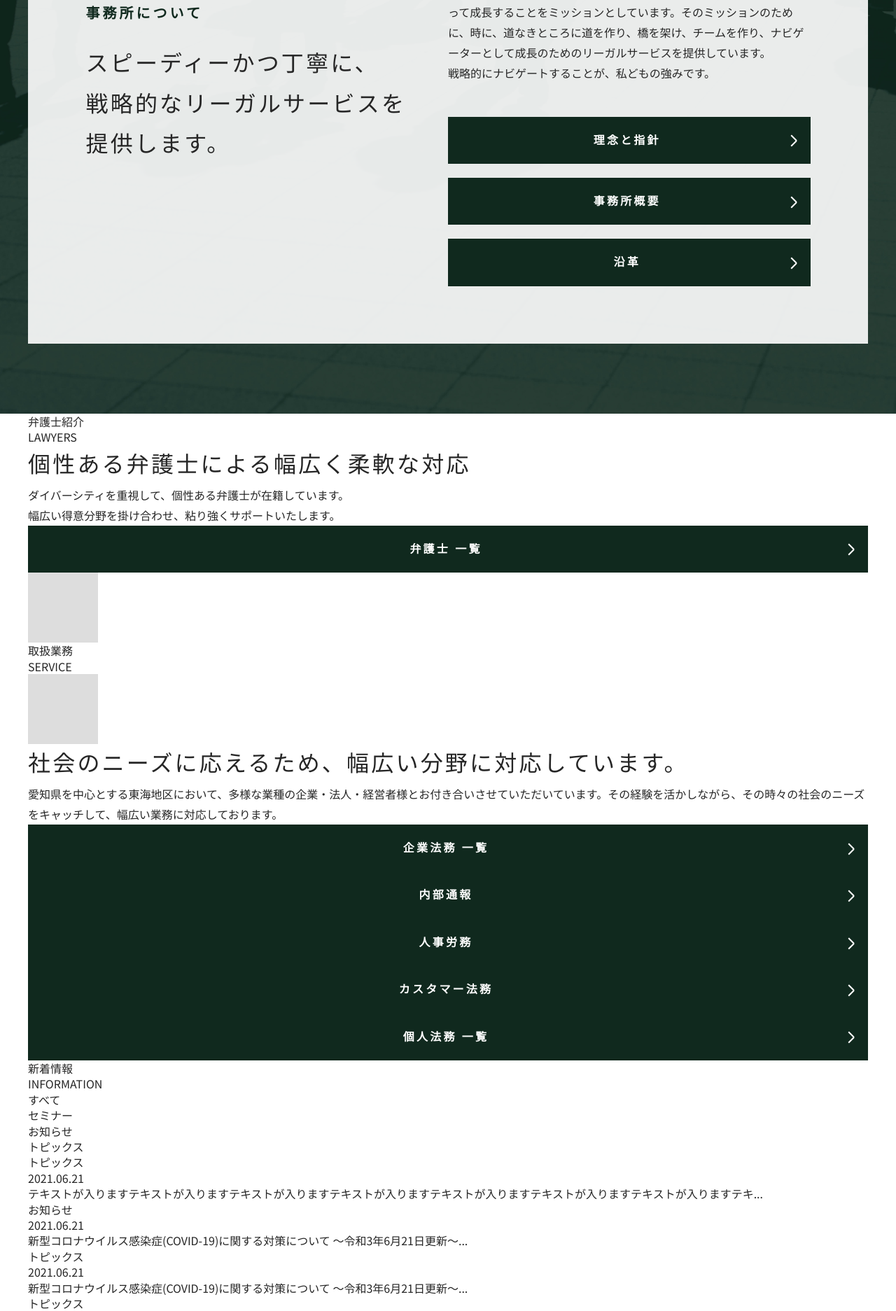
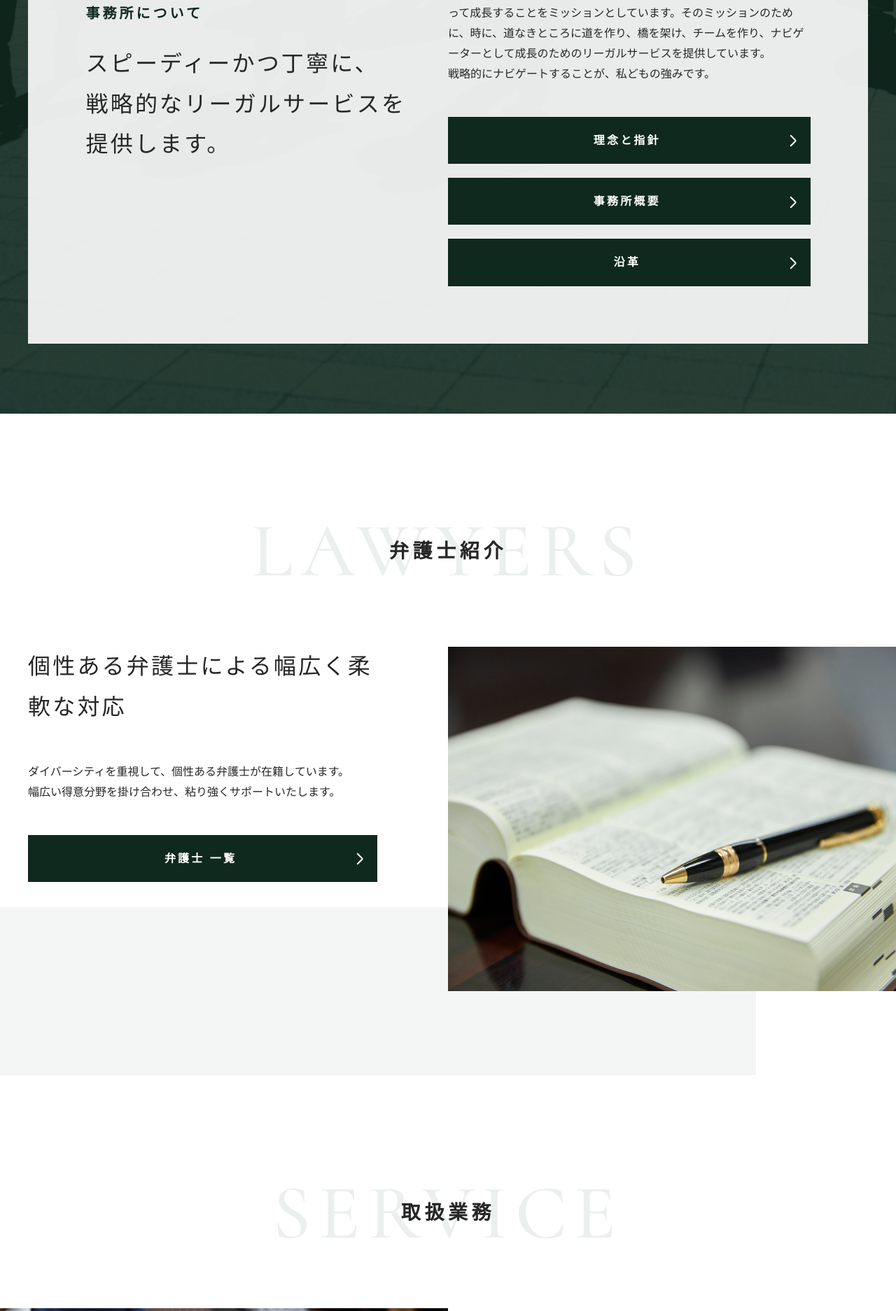
Before and after one commit to uhkr/NKK-Law-Office, a PHP site: page / in a window 1280 px wide. Shown: the part 1065-2938 px from the top of the page at 70% size. Run offline with PHP 8.4, Linux system fonts and the light colour scheme.

Commit message:
Lawyers、Service（PC）

```diff
--- a/css/index.css
+++ b/css/index.css
@@ -117,3 +117,74 @@
 #_about .cntBtn{
   margin-top: 20px;
 }
+
+/* Lawyers */
+#_lawyers{
+  position: relative;
+  padding: 160px 30px 120px;
+  overflow: hidden;
+}
+#_lawyers::before,
+#_service::before{
+  content: "";
+  position: absolute;
+  bottom: 0;
+  left: 0;
+  width: 84.37vw;
+  height: 240px;
+  background: #F4F5F5;
+  z-index: -1;
+}
+#_lawyers .cntDiv,
+#_service .cntDiv{
+  display: flex;
+  justify-content: space-between;
+}
+#_lawyers .cntBox-text,
+#_service .cntBox-text{
+  width: 50%;
+  max-width: 519px;
+  padding-right: 20px;
+}
+#_lawyers .cntText{
+  margin: 48px 0;
+}
+#_lawyers .cntBox-img,
+#_service .cntBox-img{
+  position: relative;
+  width: 50%;
+  min-height: 492px;
+}
+#_lawyers .cntImg,
+#_service .cntImg{
+  position: absolute;
+  top: 0;
+  left: 0;
+  width: 50vw;
+  height: 100%;
+  max-width: 960px;
+}
+/* TAB */
+@media screen and (max-width: 899px) {
+  #_lawyers::before,
+  #_service::before{
+    width: 92.67vw;
+  }
+}
+
+/* Service */
+#_service{
+  position: relative;
+  padding: 160px 30px 120px;
+  overflow: hidden;
+}
+#_service::before{
+  right: 0;
+}
+#_service .cntText{
+  margin: 32px 0 48px;
+}
+#_service .cntImg{
+  left: auto;
+  right: 0;
+}
--- a/css/style.css
+++ b/css/style.css
@@ -147,6 +147,29 @@ select{
 	font-weight: 600;
 	letter-spacing: .2em;
 }
+._Title-bg{
+	position: relative;
+	margin-bottom: 100px;
+	padding: 17px 0;
+	text-align: center;
+}
+._Title-bg .ja{
+	font-family: var(--ff-mincho);
+	font-size: 2.8rem;
+	font-weight: 600;
+	letter-spacing: .2em;
+}
+._Title-bg .en{
+	position: absolute;
+	top: 50%;
+	left: 50%;
+	transform: translate(-50%, -50%);
+	color: #EBEFED;
+	font-family: var(--ff-en);
+	font-size: 11rem;
+	letter-spacing: .1em;
+	z-index: -1;
+}
 ._Catch{
 	font-family: var(--ff-mincho);
 	font-size: 3.2rem;
@@ -159,13 +182,21 @@ select{
 ._Btn{
 	position: relative;
 	display: block;
-	padding: 23px 26px 22px 20px;
+	padding: 22px 26px 21px 20px;
 	background: var(--c-base-btn);
+	border: 1px solid var(--c-base-btn);
 	color: #fff;
 	font-family: var(--ff-mincho);
 	font-weight: 700;
 	letter-spacing: .2em;
 	text-align: center;
+}
+._Btn.-white{
+	background: #fff;
+	color: var(--c-base-btn);
+}
+._Btn + ._Btn{
+	margin-top: 20px;
 }
 ._Btn::before,
 ._Btn::after{
@@ -177,6 +208,10 @@ select{
 	height: 2px;
 	background: #fff;
 	transform-origin: right;
+}
+._Btn.-white::before,
+._Btn.-white::after{
+	background: var(--c-base-btn);
 }
 ._Btn::before{
 	transform: rotate(45deg);
--- a/index.html
+++ b/index.html
@@ -157,7 +157,7 @@
 					</p>
 					<a href="" class="cntBtn _Btn"><span class="txt">弁護士 一覧</span><span class="arrow"></span></a>
 				</div>
-				<div class="cntImg"><img src="./img/common/_noimage.png" alt=""></div>
+				<div class="cntBox-img"><div class="cntImg"><img src="./img/top/lawyers_img.jpg" class="--img-cover" alt=""></div></div>
 			</div>
 		</div>
 	</section>
@@ -167,7 +167,7 @@
 		<div class="cntInner _Inner">
 			<div class="cntTitle _Title-bg"><h1 class="ja">取扱業務</h1><small class="en">SERVICE</small></div>
 			<div class="cntDiv">
-				<div class="cntImg"><img src="./img/common/_noimage.png" alt=""></div>
+				<div class="cntBox-img"><div class="cntImg"><img src="./img/top//services_img.jpg" class="--img-cover" alt=""></div></div>
 				<div class="cntBox-text">
 					<p class="_Catch">社会のニーズに応えるため、幅広い分野に対応しています。</p>
 					<p class="cntText _Text">
@@ -184,7 +184,7 @@
 	</section>
 
 	<!-- Information -->
-	<section class="mainCntBox" id="_service">
+	<section class="mainCntBox" id="_inforamtion">
 		<div class="cntInner _Inner">
 			<div class="cntTitle _Title-bg"><h1 class="ja">新着情報</h1><small class="en">INFORMATION</small></div>
 			<ul class="cntList-nav">
```
